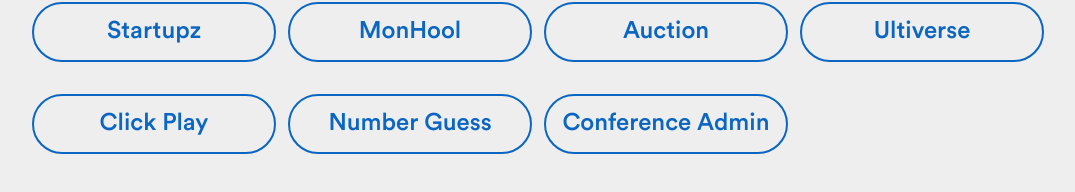
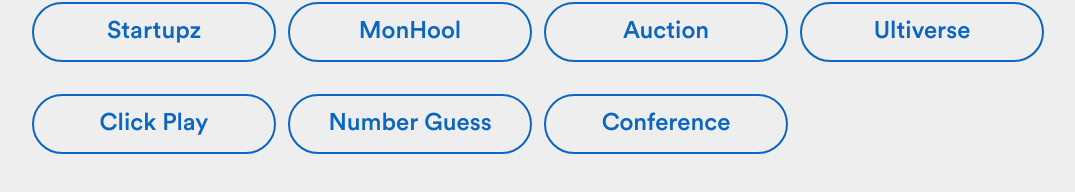
Before and after one commit to bluecomet1994/bluecomet1994.github.io, a plain HTML site: page index.html in a window 1280 px wide. Shown: the part 462-654 px from the top of the page, without its empty margins (102-1177 px from the left). Drawn offline with Linux system fonts and the light colour scheme.

```diff
--- a/index.html
+++ b/index.html
@@ -20,7 +20,7 @@
     <div><a href="https://ultiverse-blue.vercel.app">Ultiverse</a></div>
     <div><a href="https://clickplay.pro">Click Play</a></div>
     <div><a href="https://numberguess.org">Number Guess</a></div>
-    <div><a href="https://flexiple-live-coding.vercel.app">Conference Admin</a></div>
+    <div><a href="https://flexiple-live-coding.vercel.app">Conference</a></div>
   </div>
 </body>
 
```
